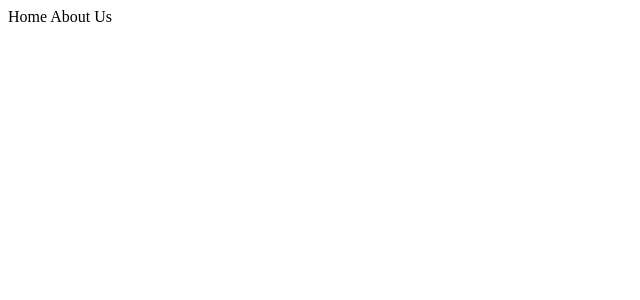
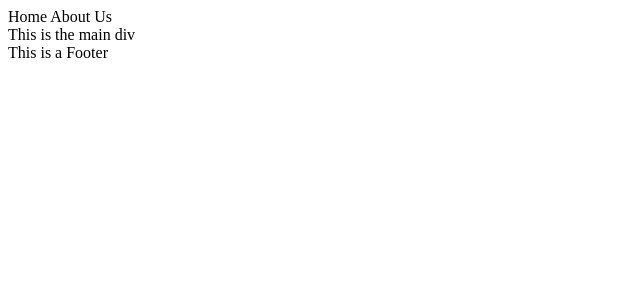
Before and after one commit to arviecua/react-practice, a React (Create React App) app: page / in a window 1280 px wide. Shown: the top 300 px of the page, without its empty margins (0-640 px from the left). Built offline with nearby package versions, Linux system fonts and the light colour scheme.

Commit message:
practicing some JSX

```diff
--- a/src/App.js
+++ b/src/App.js
@@ -1,10 +1,15 @@
 import React from 'react';
 import { BrowserRouter as Router, Routes, Route} from 'react-router-dom';
 import Nav from './nav/Nav.js';
+import Footer from './components/Footer.js';
 
 const App = () => {
   return <>
             <Nav />
+            <main>
+              This is the main div
+            </main>
+            <Footer />
         </>;
 }
 
--- a/src/components/Footer.js
+++ b/src/components/Footer.js
@@ -2,7 +2,7 @@ import React from 'react'
 
 const Footer = () => {
   return (
-    <div>Footer</div>
+    <div>This is a Footer</div>
   )
 }
 
```
